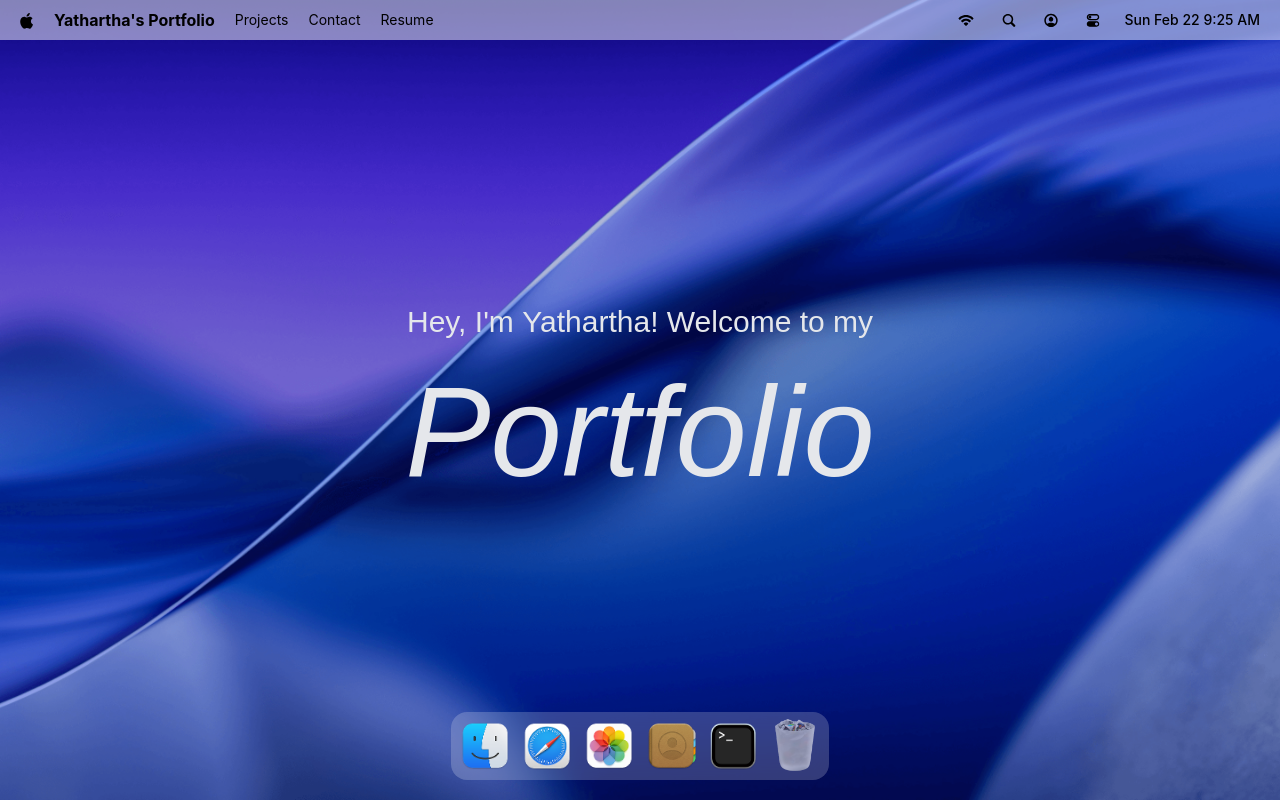
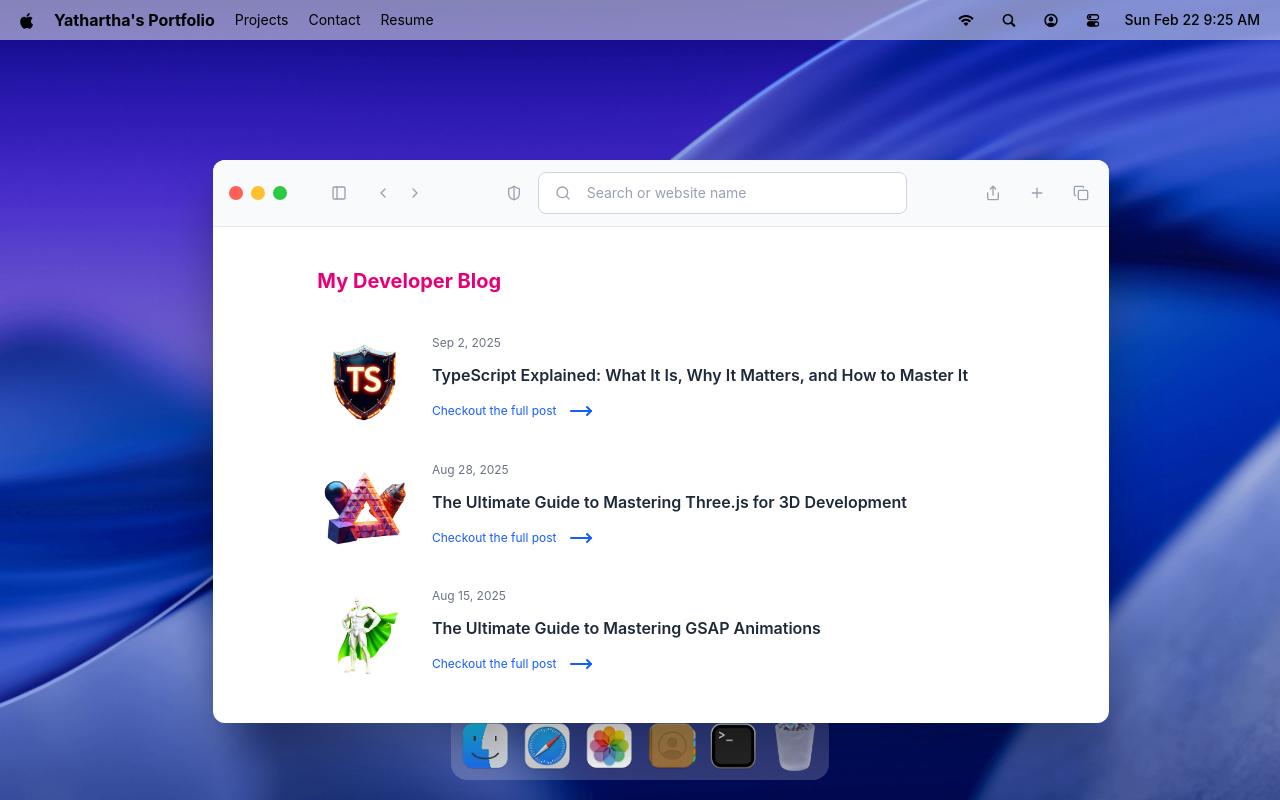
Before and after one commit to yathartharastogi/Portfolio_enhnaced, a React (Vite) app: page / in a window 1280 px wide. Both pictures are taken after a click on the button 547 px from the left and 746 px from the top of the page. Built offline with nearby package versions, Linux system fonts and the light colour scheme; a web font is replaced by a local one.

Commit message:
Added safari window

```diff
--- a/src/App.jsx
+++ b/src/App.jsx
@@ -1,5 +1,5 @@
 import {Welcome, Navbar, Dock} from "#components";
-import { Terminal } from "#windows";
+import {Safari, Terminal} from "#windows";
 
 const App = () => {
   return (
@@ -7,7 +7,9 @@
         <Navbar/>
         <Welcome/>
         <Dock/>
+
         <Terminal />
+        <Safari/>
     </main>
   )
 }
--- /dev/null
+++ b/src/windows/Safari.jsx
@@ -0,0 +1,58 @@
+import WindowWrapper from "#hoc/WindowWrapper.jsx";
+import WindowControls from "#components/WindowControls.jsx";
+import { ChevronLeft, ChevronRight, Copy, MoveRight, PanelLeft, Plus, SearchIcon, Share, ShieldHalf } from "lucide-react";
+import { blogPosts } from "#constants/index.js";
+
+const Safari = () => {
+  return (
+    <>
+      <div id="window-header">
+        <WindowControls target="safari" />
+
+        <PanelLeft className="ml-10 icon" />
+
+        <div className="ml-5 flex items-center gap-2">
+          <ChevronLeft className="icon" />
+          <ChevronRight className="icon" />
+        </div>
+
+        <div className="flex-1 flex-center gap-3">
+          <ShieldHalf className="icon" />
+          <div className="search">
+            <SearchIcon className="icon" />
+            <input className="flex-1" type="text" placeholder="Search or website name" />
+          </div>
+        </div>
+        <div className="flex items-center gap-5">
+          <Share className="icon" />
+          <Plus className="icon" />
+          <Copy className="icon" />
+        </div>
+      </div>
+
+      <div className="blog">
+        <h2>My Developer Blog</h2>
+        <div className="space-y-8">
+          {blogPosts.map(({ id, image, title, date, link }) => (
+            <div key={id} className="blog-post">
+              <div className="col-span-2">
+                <img src={image} alt={title} />
+              </div>
+              <div className="content">
+                <p>{date}</p>
+                <h3>{title}</h3>
+                <a href={link} target="_blank" rel="noopener noreferrer">
+                  Checkout the full post <MoveRight className="icon-hover" />
+                </a>
+              </div>
+            </div>
+          ))}
+        </div>
+      </div>
+    </>
+  );
+};
+
+
+const SafariWindow = WindowWrapper(Safari, "safari");
+export default SafariWindow;
--- a/src/windows/index.js
+++ b/src/windows/index.js
@@ -1,3 +1,4 @@
 import Terminal from "#windows/Terminal.jsx";
+import Safari from "#windows/Safari.jsx";
 
-export { Terminal };
+export { Terminal, Safari };
```
